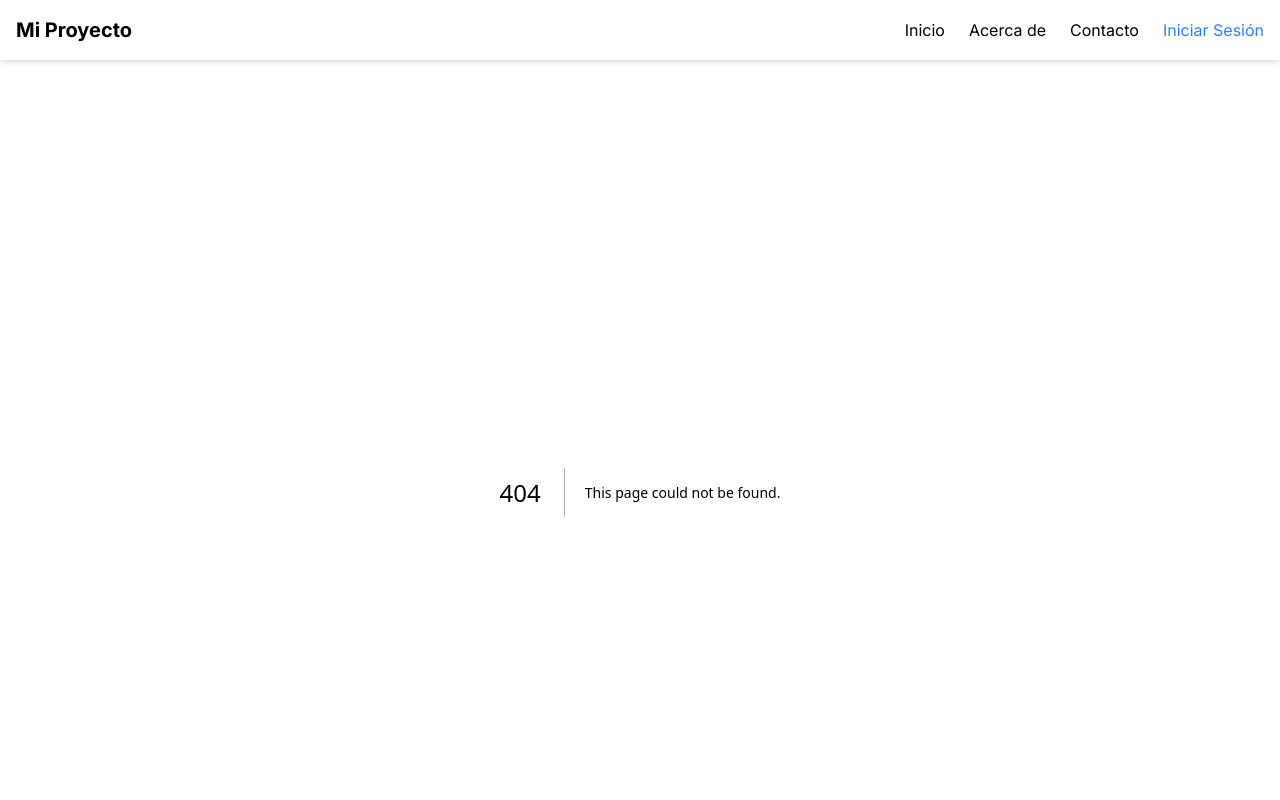
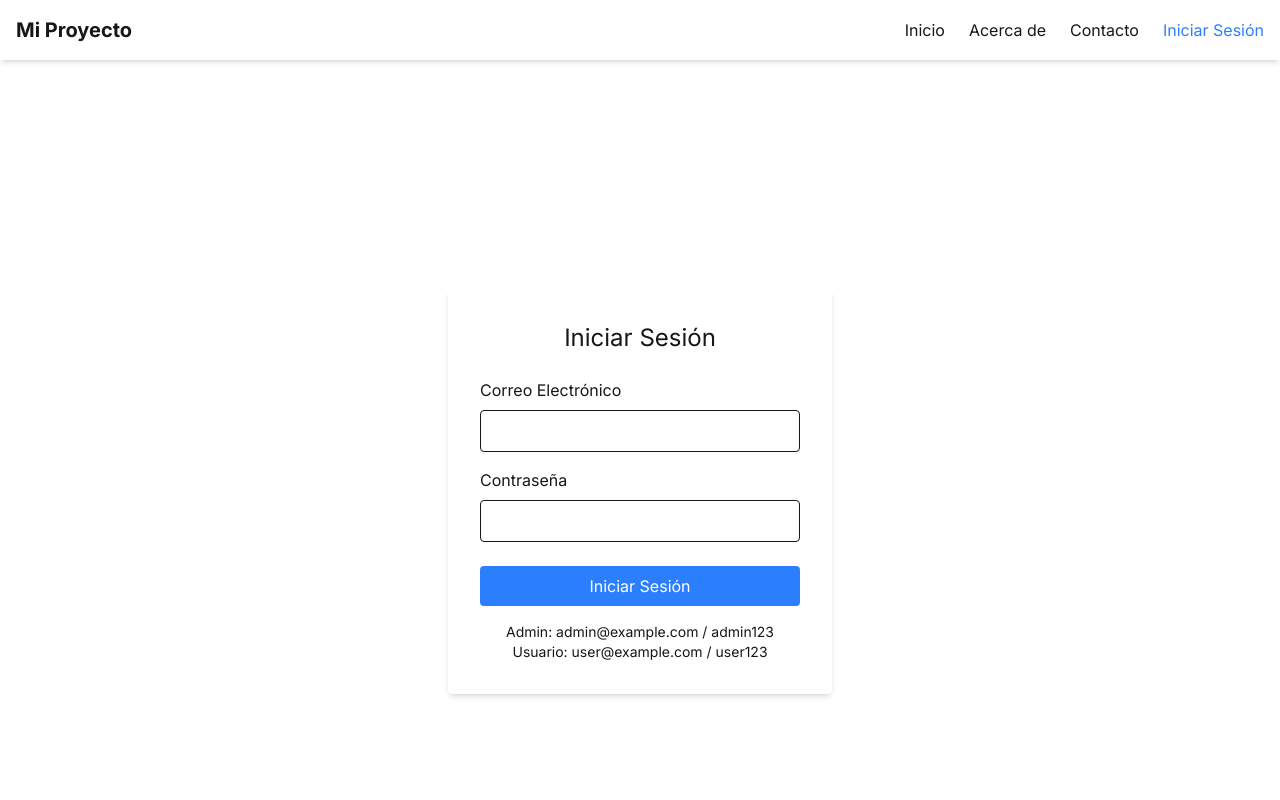
Before and after one commit to 9alvaro0/swiftly, a Next.js app: page /login in a window 1280 px wide. Before the commit this address had no page. Shown: the top 800 px of the page. Built offline with nearby package versions, Linux system fonts and the light colour scheme.

Commit message:
Add login page and admin pages

```diff
--- /dev/null
+++ b/src/app/admin/page.tsx
@@ -0,0 +1,28 @@
+"use client";
+
+import { useAuth } from '@/contexts/AuthContext';
+import { redirect } from 'next/navigation';
+
+export default function AdminPage() {
+    const { user } = useAuth();
+
+    if (!user || user.role !== 'admin') {
+        redirect('/login');
+    }
+
+    return (
+        <div className="bg-gray-100 p-6 rounded">
+            <h1 className="text-2xl font-bold mb-4">Panel de Administración</h1>
+            <div className="grid grid-cols-2 gap-4">
+                <div className="bg-white p-4 rounded shadow">
+                    <h2 className="text-xl font-semibold mb-2">Usuarios</h2>
+                    <p>Gestión de usuarios</p>
+                </div>
+                <div className="bg-white p-4 rounded shadow">
+                    <h2 className="text-xl font-semibold mb-2">Configuración</h2>
+                    <p>Configuraciones del sistema</p>
+                </div>
+            </div>
+        </div>
+    );
+}
--- /dev/null
+++ b/src/app/login/page.tsx
@@ -0,0 +1,56 @@
+"use client";
+
+import { useState, FormEvent } from 'react';
+import { useAuth } from '@/contexts/AuthContext';
+import { useRouter } from 'next/navigation';
+
+export default function Login() {
+    const [email, setEmail] = useState('');
+    const [password, setPassword] = useState('');
+    const { login } = useAuth();
+    const router = useRouter();
+
+    const handleSubmit = (e: FormEvent) => {
+        e.preventDefault();
+        login(email, password);
+        router.push('/');
+    };
+
+    return (
+        <div className="min-h-screen flex items-center justify-center">
+            <form onSubmit={handleSubmit} className="bg-white p-8 rounded shadow-md w-96">
+                <h2 className="text-2xl mb-6 text-center">Iniciar Sesión</h2>
+                <div className="mb-4">
+                    <label className="block mb-2">Correo Electrónico</label>
+                    <input
+                        type="email"
+                        value={email}
+                        onChange={(e) => setEmail(e.target.value)}
+                        className="w-full p-2 border rounded"
+                        required
+                    />
+                </div>
+                <div className="mb-6">
+                    <label className="block mb-2">Contraseña</label>
+                    <input
+                        type="password"
+                        value={password}
+                        onChange={(e) => setPassword(e.target.value)}
+                        className="w-full p-2 border rounded"
+                        required
+                    />
+                </div>
+                <button
+                    type="submit"
+                    className="w-full bg-blue-500 text-white p-2 rounded hover:bg-blue-600"
+                >
+                    Iniciar Sesión
+                </button>
+                <div className="mt-4 text-center text-sm">
+                    <p>Admin: admin@example.com / admin123</p>
+                    <p>Usuario: user@example.com / user123</p>
+                </div>
+            </form>
+        </div>
+    );
+}
```
